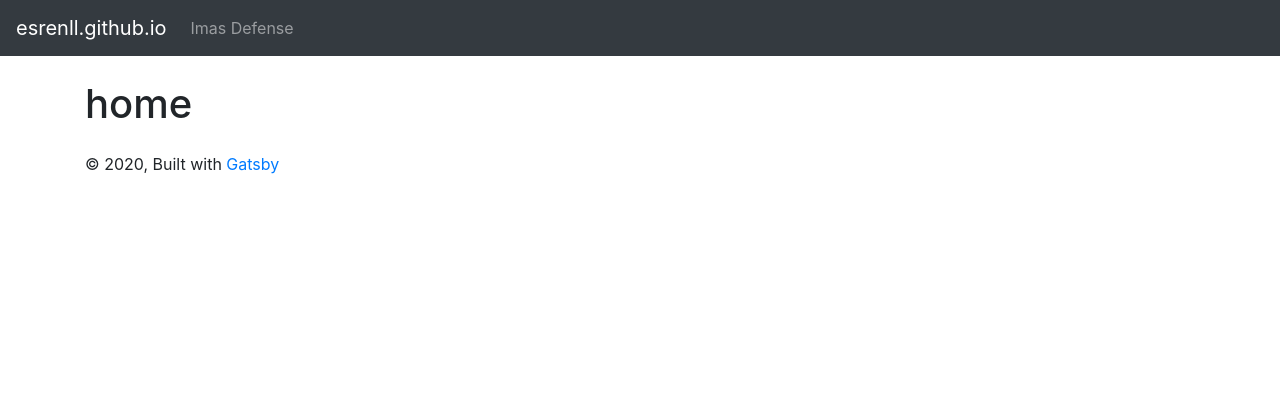
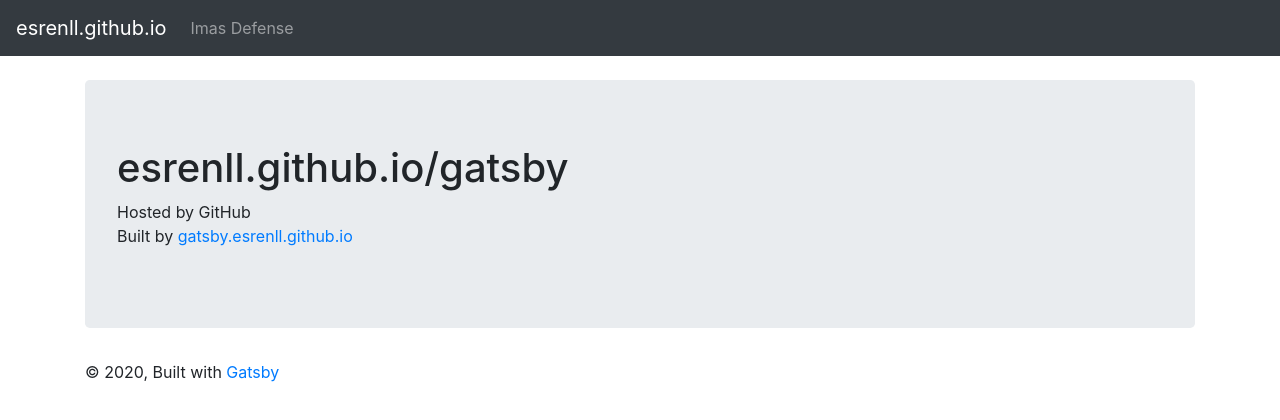
Before and after one commit to ESRENLL/gatsby.esrenll.github.io, a Gatsby site: page / in a window 1280 px wide. Built offline with nearby package versions, Linux system fonts and the light colour scheme; Gatsby itself is replaced by a stand-in of ours.

Commit message:
edit index

```diff
--- a/src/pages/index.tsx
+++ b/src/pages/index.tsx
@@ -2,11 +2,25 @@
 
 import Layout from '../components/layout'
 import SEO from '../components/seo'
+import { Jumbotron } from 'react-bootstrap'
 
 const ImasDef = () => (
   <Layout>
     <SEO title="Home" />
-    <h1>home</h1>
+    <Jumbotron>
+      <h1>esrenll.github.io/gatsby</h1>
+      <p>
+        Hosted by GitHub
+        <br />
+        Built by{' '}
+        <a
+          href="https://github.com/esrenll/gatsby.esrenll.github.io"
+          target="_blank"
+        >
+          gatsby.esrenll.github.io
+        </a>
+      </p>
+    </Jumbotron>
   </Layout>
 )
 
```
